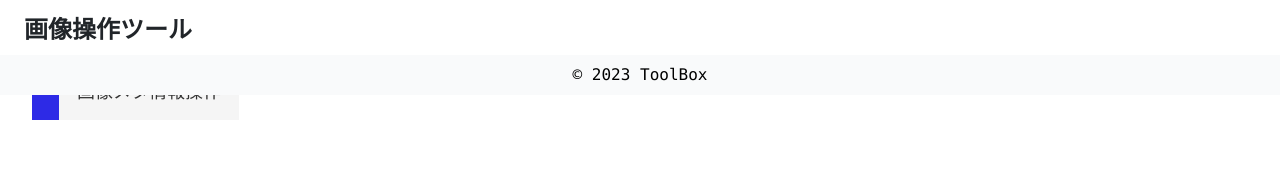
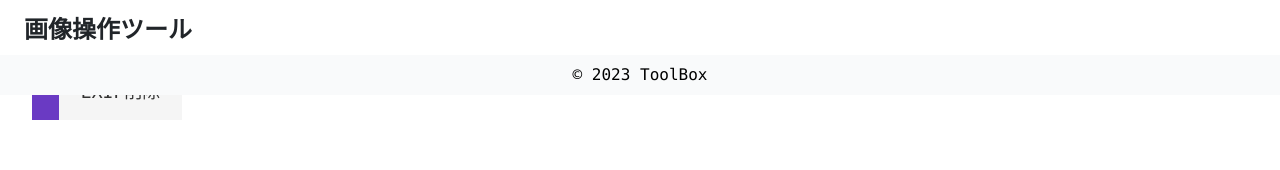
Before and after one commit to foresukecom/toolbox, a Vue app: page / in a window 1280 px wide. Shown: the part 705-875 px from the top of the page. Built offline with nearby package versions, Linux system fonts and the light colour scheme; no server answers.

Commit message:
💄 リンク名修正

```diff
--- a/src/router/pageTitles.js
+++ b/src/router/pageTitles.js
@@ -24,7 +24,7 @@ const pageTitles = {
   rubyGenerator: 'ルビ生成',
   lengthConverter: '距離単位変換',
   textStyler: '文字装飾',
-  imageMetadata: '画像メタ情報操作'
+  imageMetadata: 'EXIF削除'
 };
 
 export default pageTitles;
--- a/src/views/HomePage.vue
+++ b/src/views/HomePage.vue
@@ -88,7 +88,7 @@ export default {
             //   route: 'video-to-gif',
             // },
             {
-              title: '画像メタ情報操作',
+              title: 'EXIF削除',
               route: 'image-metadata'
             }
           ],
```
